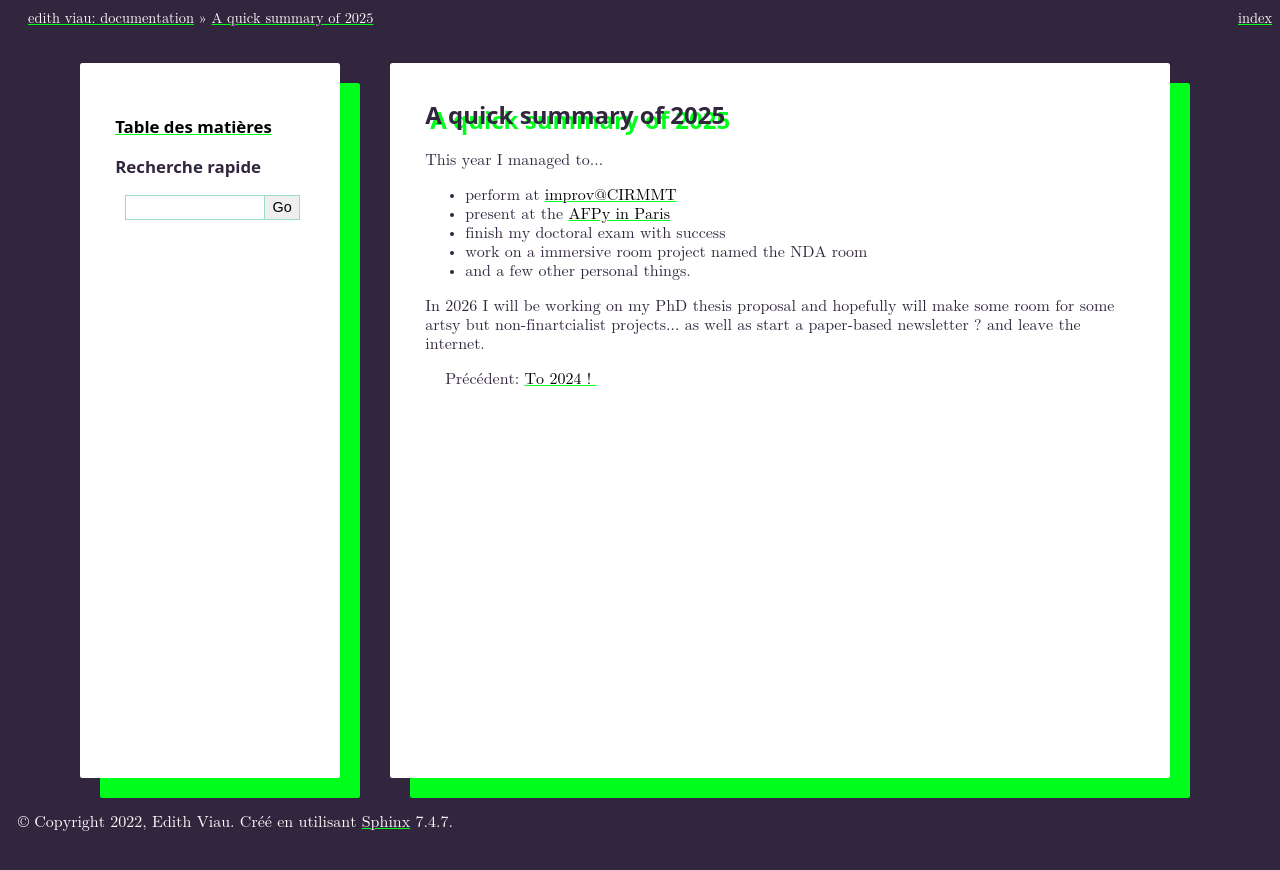
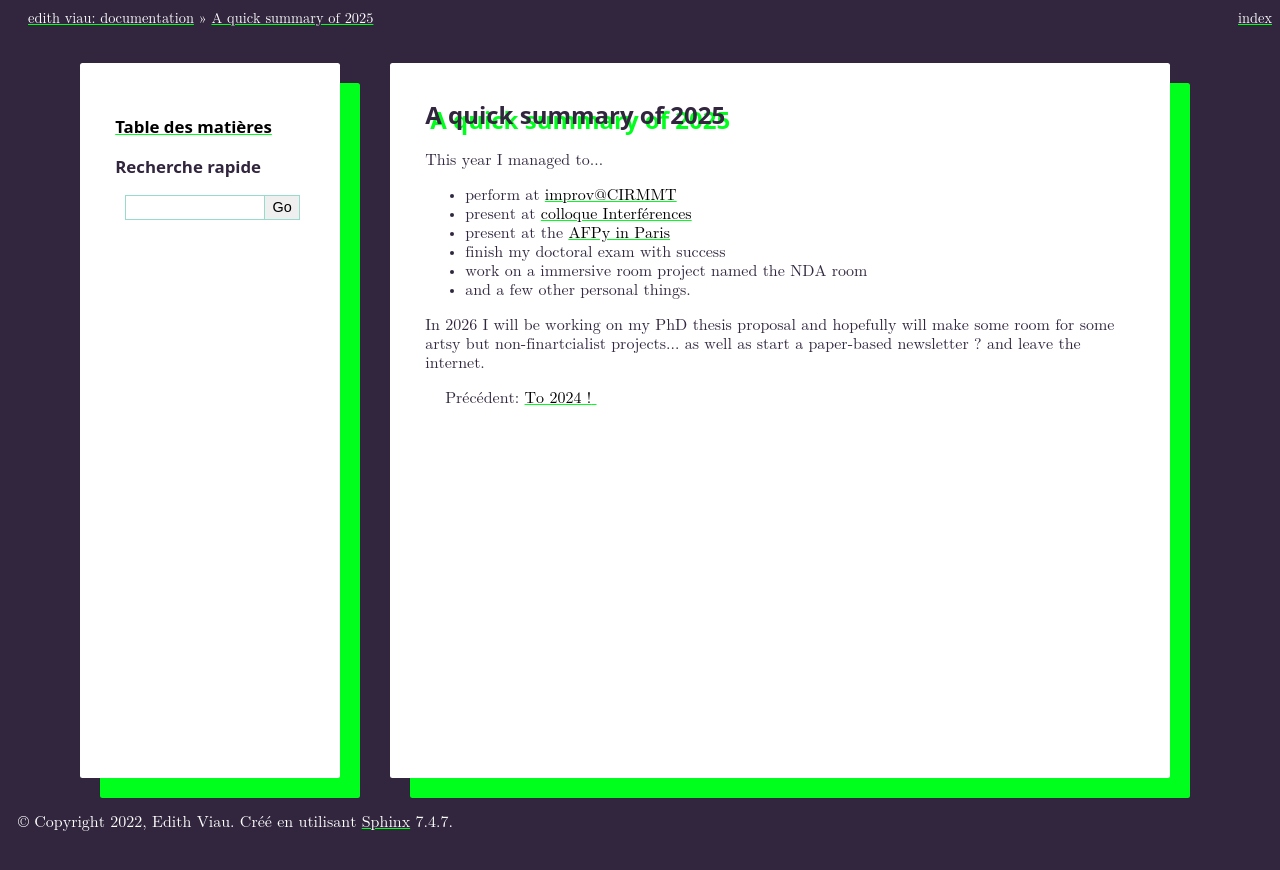
Before and after one commit to eviau/blogue, a Sphinx documentation site: the page built from docs/30-dec-2025.rst, in a window 1280 px wide. Shown: the top 870 px of the page. Built offline with Sphinx 7.4.7, drawn with Linux system fonts in a browser that asks for light colours.

Commit message:
interférences

```diff
--- a/docs/30-dec-2025.rst
+++ b/docs/30-dec-2025.rst
@@ -9,6 +9,7 @@ A quick summary of 2025
 This year I managed to...
 
 - perform at `improv@CIRMMT <https://www.cirmmt.org/en/events/special/21-feb-2025-improv-at>`__
+- present at `colloque Interférences <https://finartcialist.com/colloque-interferences-2025/index.html>`__
 - present at the `AFPy in Paris <https://assets4.agendadulibre.org/events/32399>`__
 - finish my doctoral exam with success
 - work on a immersive room project named the NDA room
```
